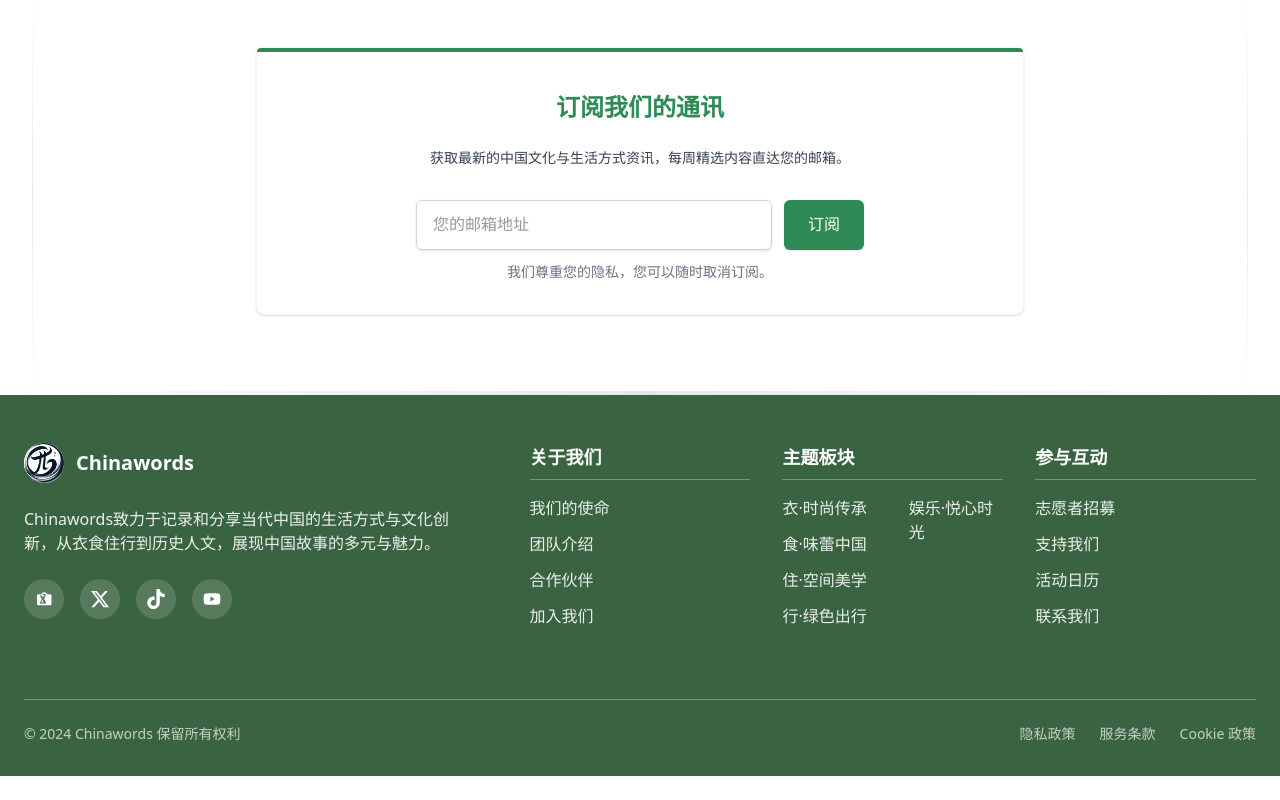
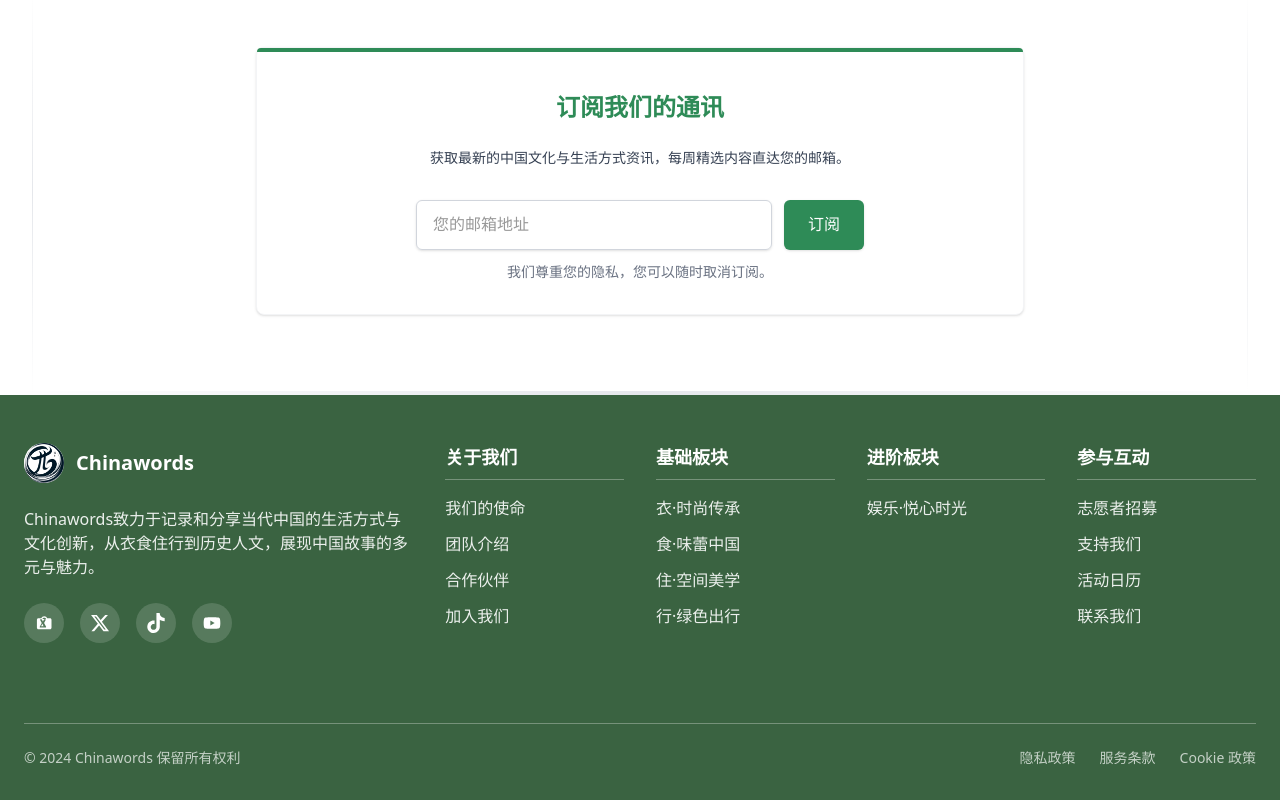
Before and after one commit to Bobbyztz/chinawords, a Next.js app: page / in a window 1280 px wide. Shown: the part 3568-4368 px from the top of the page. Before the commit the page ends 4344 px from the top, so only its background shows below. Built offline with nearby package versions, Linux system fonts and the light colour scheme.

Commit message:
refactor: update footer layout and modify section titles in environmental data

```diff
--- a/app/components/BiophilicFooter.tsx
+++ b/app/components/BiophilicFooter.tsx
@@ -37,7 +37,7 @@ const BiophilicFooter: React.FC<BiophilicFooterProps> = ({
     <footer className="bg-[#3a6341] text-white relative overflow-hidden">
 
       <div className="container mx-auto px-4 md:px-6 pt-12 pb-8">
-        <div className="grid grid-cols-1 md:grid-cols-2 lg:grid-cols-5 gap-8">
+        <div className="grid grid-cols-1 md:grid-cols-2 lg:grid-cols-6 gap-8">
           {/* Logo and description */}
           <div className="lg:col-span-2">
             <Link href="/" className="inline-block mb-6">
@@ -106,15 +106,12 @@ const BiophilicFooter: React.FC<BiophilicFooterProps> = ({
 
           {/* Footer columns */}
           {columns.map((column, index) => (
-            <div key={index}>
+            <div key={index} className="lg:col-span-1">
               <h3 className="text-lg font-semibold mb-4 border-b border-white/30 pb-2">
                 {column.title}
               </h3>
-              <div className="flex flex-col md:flex-row md:space-x-8">
-                {/* Left column - max 4 items (衣食住行) */}
-                <div className="md:w-1/2">
               <ul className="space-y-3">
-                    {column.links.slice(0, 4).map((link, linkIndex) => (
+                {column.links.map((link, linkIndex) => (
                   <li key={linkIndex}>
                     <Link
                       href={link.href}
@@ -125,26 +122,6 @@ const BiophilicFooter: React.FC<BiophilicFooterProps> = ({
                   </li>
                 ))}
               </ul>
-                </div>
-
-                {/* Right column - remaining items */}
-                {column.links.length > 4 && (
-                  <div className="md:w-1/2 mt-4 md:mt-0">
-                    <ul className="space-y-3">
-                      {column.links.slice(4).map((link, linkIndex) => (
-                        <li key={linkIndex + 4}>
-                          <Link
-                            href={link.href}
-                            className="text-white/90 hover:text-white transition-colors duration-300 inline-block"
-                          >
-                            {link.label}
-                          </Link>
-                        </li>
-                      ))}
-                    </ul>
-                  </div>
-                )}
-              </div>
             </div>
           ))}
         </div>
--- a/app/data/environmentalData.ts
+++ b/app/data/environmentalData.ts
@@ -168,12 +168,17 @@ export const footerData = {
       ]
     },
     {
-      title: '主题板块',
+      title: '基础板块',
       links: [
         { label: '衣·时尚传承', href: '/fashion' },
         { label: '食·味蕾中国', href: '/food' },
         { label: '住·空间美学', href: '/living' },
-        { label: '行·绿色出行', href: '/travel' },
+        { label: '行·绿色出行', href: '/travel' }
+      ]
+    },
+    {
+      title: '进阶板块',
+      links: [
         { label: '娱乐·悦心时光', href: '/entertainment' }
       ]
     },
```
Lines whose indentation alone changed are shown as unchanged.
